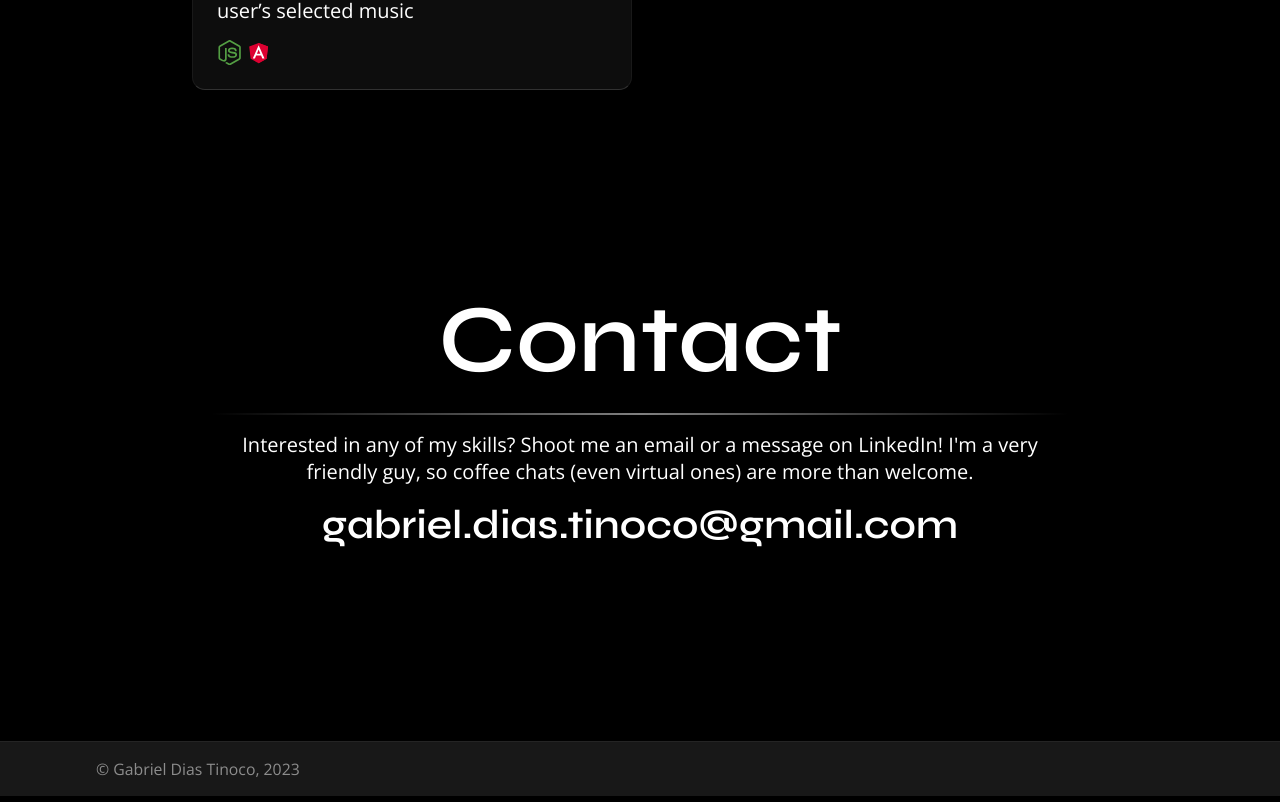
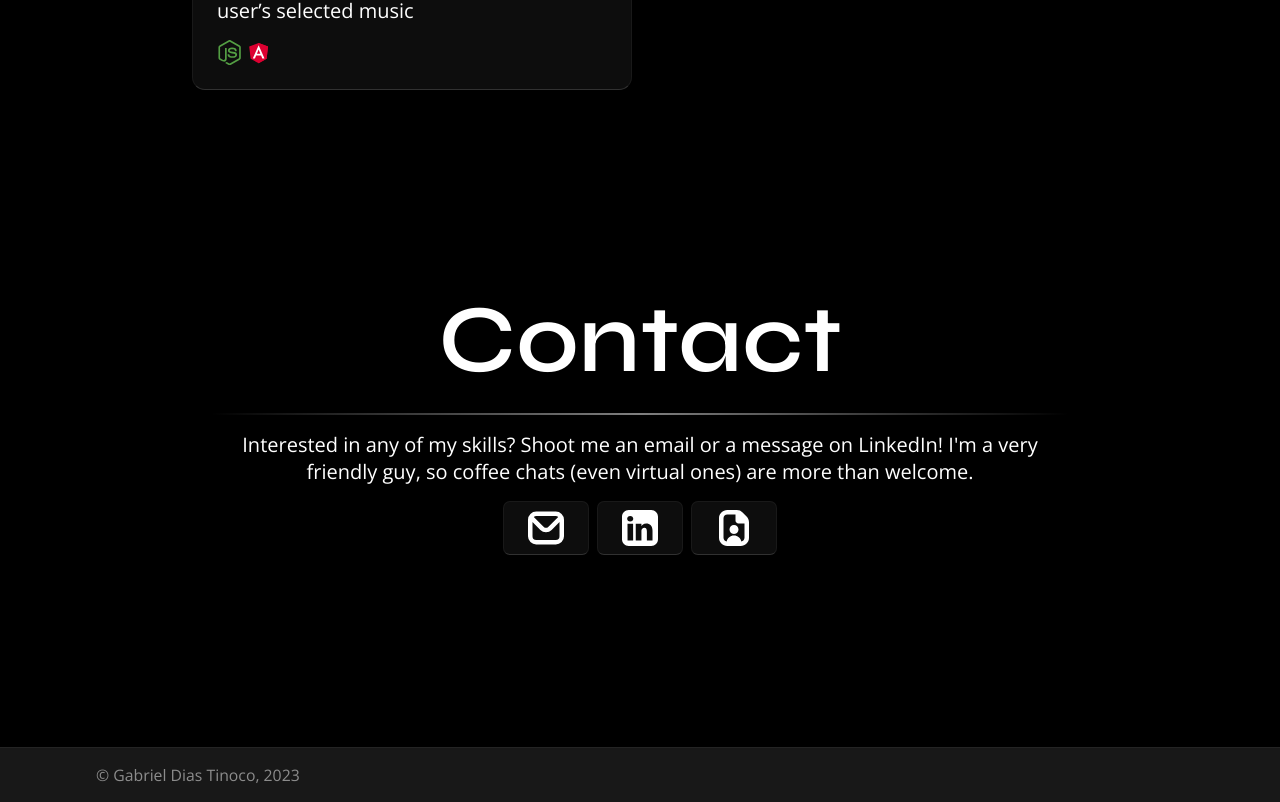
Before and after one commit to Gatinoko/Portfolio, a Next.js app: page / in a window 1280 px wide. Shown: the part 4040-4842 px from the top of the page. Built offline with nearby package versions, Linux system fonts and the light colour scheme.

Commit message:
feat(pages): Implemented contact buttons and tooltips on index

```diff
--- a/app/index.scss
+++ b/app/index.scss
@@ -22,6 +22,11 @@
 		}
 	}
 
+	.contact-buttons {
+		display: flex;
+		gap: 0.5rem;
+	}
+
 	.page-content {
 		display: flex;
 		flex-direction: column;
--- a/app/page.tsx
+++ b/app/page.tsx
@@ -1,4 +1,5 @@
 import { BannerArt } from '@/components/banner-art/banner-art';
+import { Button } from '@/components/button/button';
 import { ChipCloud } from '@/components/chip-cloud/chip-cloud';
 import { Chip } from '@/components/chip-cloud/chip/chip';
 import { ColumnGrid } from '@/components/column-grid/column-grid';
@@ -6,6 +7,7 @@ import { Icon } from '@/components/icon/icon';
 import { PageSection } from '@/components/page-section/page-section';
 import { ProjectBox } from '@/components/project-box/project-box';
 import { ProjectItem } from '@/components/project-box/project-item/project-item';
+import { Tooltip } from '@/components/tooltip/tooltip';
 import { TimelineItem } from '@/components/work-timeline/timeline-item/timeline-item';
 import { TimelineSubitem } from '@/components/work-timeline/timeline-subitem/timeline-subitem';
 import { WorkTimeline } from '@/components/work-timeline/work-timeline';
@@ -368,11 +370,55 @@ export default function Home() {
 						LinkedIn! I'm a very friendly guy, so coffee chats (even virtual
 						ones) are more than welcome.
 					</p>
-					<h4
-						style={{ textAlign: 'center' }}
-						className='h-xs'>
-						gabriel.dias.tinoco@gmail.com
-					</h4>
+					<div className='contact-buttons'>
+						{/*  Copy email button */}
+						<Tooltip
+							text='Copy email'
+							size='extra-small'>
+							<Button
+								aria-label={'Copy email address'}
+								size={'small'}
+								icon={
+									<Icon
+										name={'email'}
+										size={'extra-large'}
+									/>
+								}
+							/>
+						</Tooltip>
+
+						{/*  LinkedIn profile button */}
+						<Tooltip
+							text='LinkedIn profile'
+							size='extra-small'>
+							<Button
+								aria-label={'LinkedIn profile'}
+								size={'small'}
+								icon={
+									<Icon
+										name={'linkedIn'}
+										size={'extra-large'}
+									/>
+								}
+							/>
+						</Tooltip>
+
+						{/*  Resume link button */}
+						<Tooltip
+							text='Resume link'
+							size='extra-small'>
+							<Button
+								aria-label={'Resume link'}
+								size={'small'}
+								icon={
+									<Icon
+										name={'resume'}
+										size={'extra-large'}
+									/>
+								}
+							/>
+						</Tooltip>
+					</div>
 				</PageSection>
 			</div>
 		</main>
```
